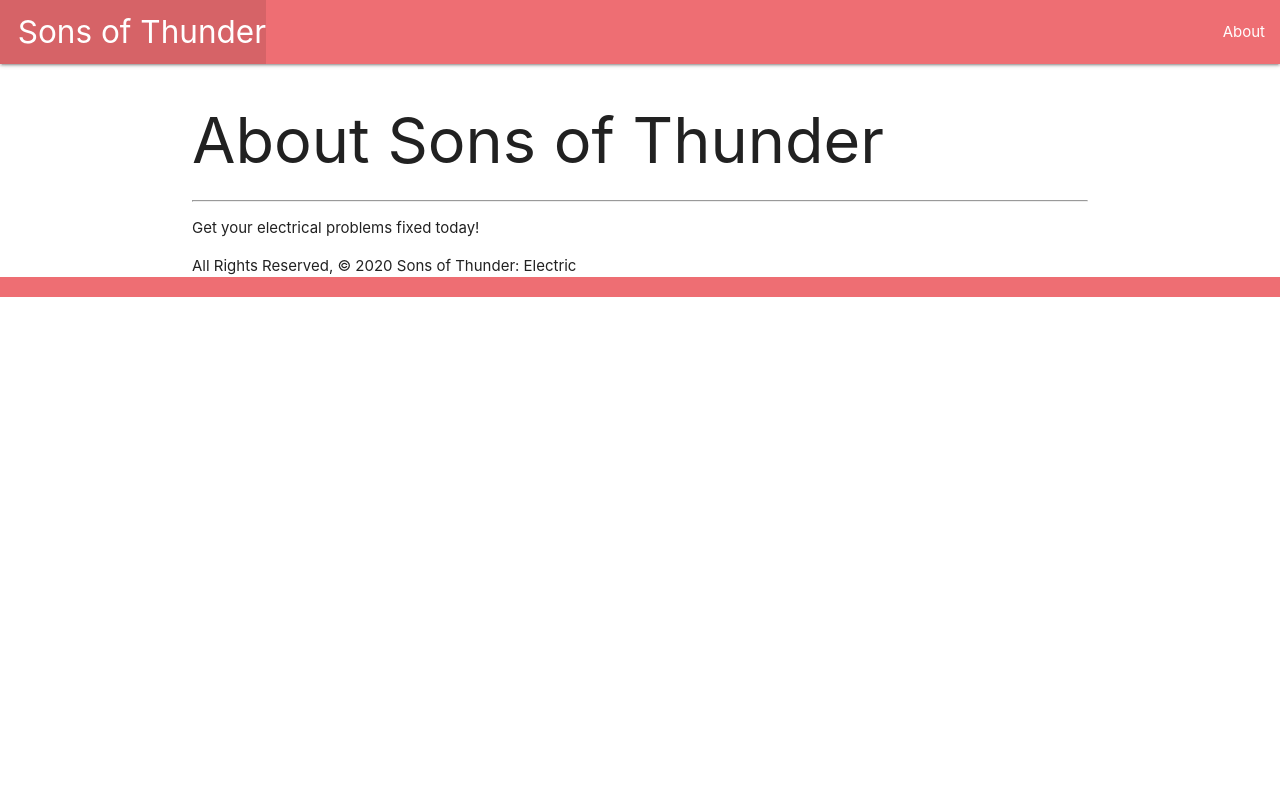
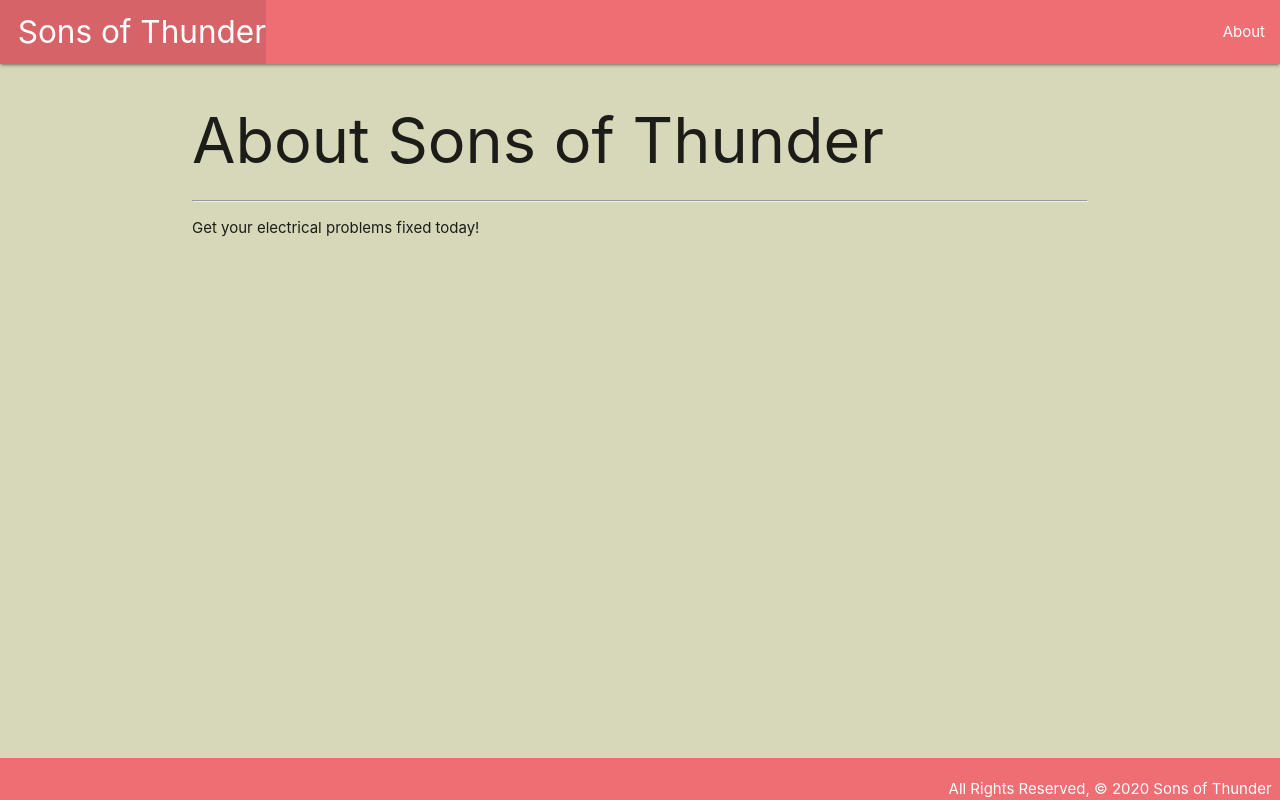
Before and after one commit to onias17/sonsofthunder, a Django app: page /about/ in a window 1280 px wide. Run offline with Django 3.2, Linux system fonts and the light colour scheme.

Commit message:
created style sheet

```diff
--- /dev/null
+++ b/main_app/static/css/style.css
@@ -0,0 +1,15 @@
+body {
+    background-color: #d7d7b9;
+    display: flex;
+    min-height: 100vh;
+    flex-direction: column;
+}
+
+main {
+    flex: 1 0 auto;
+}
+
+footer {
+    padding-top: 0;
+    text-align: right;
+}
--- a/main_app/templates/about.html
+++ b/main_app/templates/about.html
@@ -4,6 +4,5 @@
 <h1>About Sons of Thunder</h1>
 <hr />
 <p>Get your electrical problems fixed today!</p>
-<footer>All Rights Reserved, &copy; 2020 Sons of Thunder: Electric</footer>
 
 {% endblock %}
--- a/main_app/templates/base.html
+++ b/main_app/templates/base.html
@@ -1,8 +1,13 @@
+{% load static %}
+
 <!DOCTYPE html>
 <html lang="en">
 <head>
     <meta charset="UTF-8">
     <meta name="viewport" content="width=device-width, initial-scale=1.0">
+    {% comment %} Main CSS {% endcomment %}
+    <link rel="stylesheet" type="text/css" href="{% static 'css/style.css' %}">
+    {% comment %} Materialize CSS {% endcomment %}
     <link rel="stylesheet" href="https://cdnjs.cloudflare.com/ajax/libs/materialize/1.0.0/css/materialize.min.css">
     <title>Sons of Thunder</title>
 </head>
```
